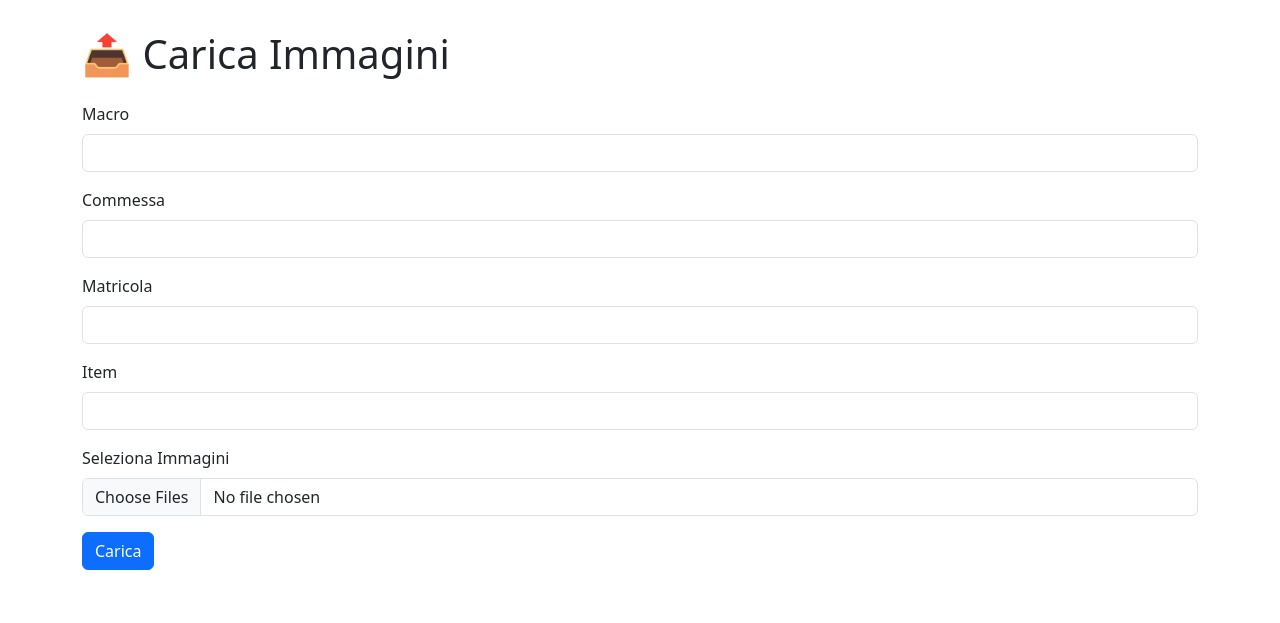
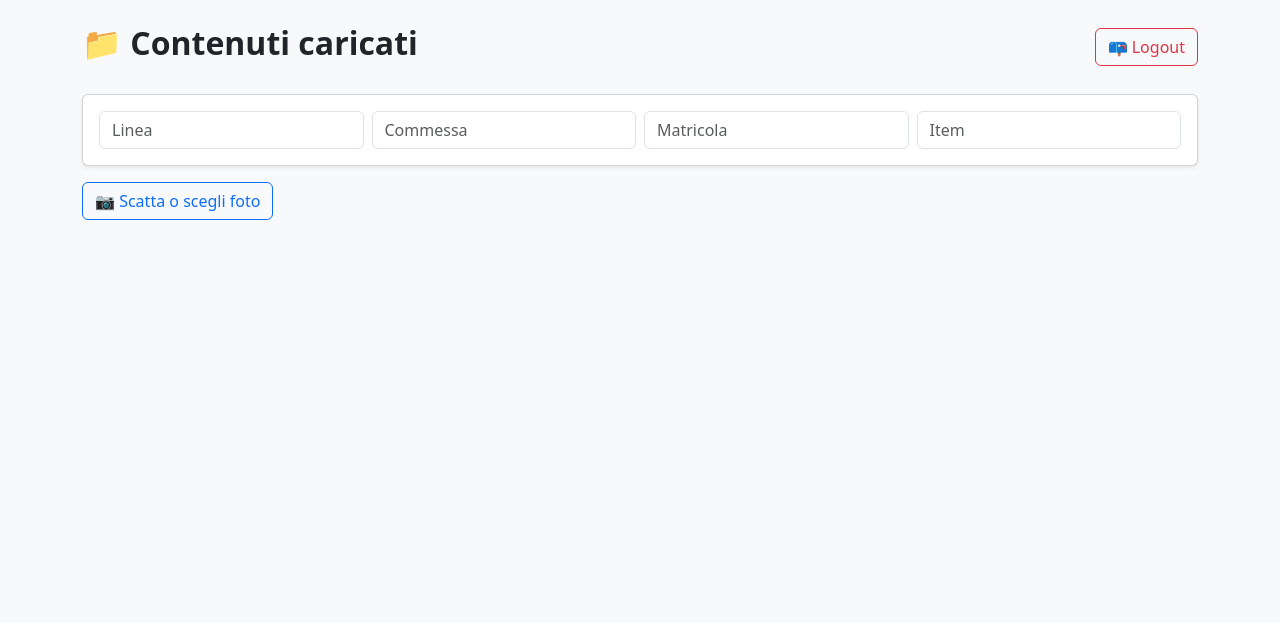
Before and after one commit to Pasqualicchio/flutter_server, a Flask app: template templates/upload.html in a window 1280 px wide. Shown: the top 623 px of the page. Run offline with Flask 3, Linux system fonts and the light colour scheme; the template is opened without the code that fills it, so the values that code supplies are empty.

Commit message:
Aggiunta pulsanti per scatto/caricamento immagini e conferma upload con anteprima

```diff
--- a/templates/upload.html
+++ b/templates/upload.html
@@ -2,69 +2,135 @@
 <html lang="it">
 <head>
   <meta charset="UTF-8">
-    <title>📤 Carica Immagini</title>
+  <title>📁 Contenuti caricati</title>
+  <meta name="viewport" content="width=device-width, initial-scale=1">
   <link href="https://cdn.jsdelivr.net/npm/bootstrap@5.3.0/dist/css/bootstrap.min.css" rel="stylesheet">
   <style>
-        body { padding: 30px; }
-        .preview-img { max-height: 150px; margin: 10px; }
+    .thumb { height: 150px; object-fit: cover; }
+    .file-entry { transition: all 0.2s ease; }
+    .file-entry:hover { background-color: #f8f9fa; }
+    .dropzone {
+      border: 2px dashed #6c757d;
+      border-radius: 0.5rem;
+      padding: 2rem;
+      text-align: center;
+      color: #6c757d;
+      margin-bottom: 2rem;
+      transition: background-color 0.3s ease;
+    }
+    .dropzone.dragover { background-color: #e9ecef; }
+    #progressBar { height: 20px; margin-top: 1rem; display: none; }
+    #galleryPreview img {
+      max-height: 100px;
+      border: 1px solid #ccc;
+      border-radius: 8px;
+      margin-right: 8px;
+    }
   </style>
 </head>
-<body class="container">
-    <h1 class="mb-4">📤 Carica Immagini</h1>
+<body class="bg-light">
+<div class="container py-4">
 
-    <form id="uploadForm" method="POST" enctype="multipart/form-data" action="/upload">
-        <div class="mb-3">
-            <label class="form-label">Macro</label>
-            <input type="text" class="form-control" name="macro" required>
+  <!-- Header -->
+  <div class="d-flex justify-content-between align-items-center mb-4">
+    <h2>📁 <strong>Contenuti caricati</strong></h2>
+    <a href="/logout" class="btn btn-outline-danger">📪 Logout</a>
   </div>
-        <div class="mb-3">
-            <label class="form-label">Commessa</label>
-            <input type="text" class="form-control" name="commessa" required>
+
+  <!-- Form identificativo -->
+  <div class="card p-3 mb-3 shadow-sm">
+    <div class="row g-2">
+      <div class="col-md-3">
+        <input type="text" id="lineaInput" class="form-control" placeholder="Linea" required>
       </div>
-        <div class="mb-3">
-            <label class="form-label">Matricola</label>
-            <input type="text" class="form-control" name="matricola" required>
+      <div class="col-md-3">
+        <input type="text" id="commessaInput" class="form-control" placeholder="Commessa" required>
       </div>
-        <div class="mb-3">
-            <label class="form-label">Item</label>
-            <input type="text" class="form-control" name="item" required>
+      <div class="col-md-3">
+        <input type="text" id="matricolaInput" class="form-control" placeholder="Matricola" required>
       </div>
-        <div class="mb-3">
-            <label class="form-label">Seleziona Immagini</label>
-            <input class="form-control" type="file" name="image" id="imageInput" accept="image/*" multiple required>
+      <div class="col-md-3">
+        <input type="text" id="itemInput" class="form-control" placeholder="Item" required>
       </div>
-        <div id="preview" class="d-flex flex-wrap"></div>
+    </div>
+  </div>
 
-        <button type="submit" class="btn btn-primary">Carica</button>
-    </form>
+  <!-- Pulsanti fotocamera + anteprima -->
+  <div class="mb-4 d-flex gap-2">
+    <input type="file" id="cameraInput" accept="image/*" capture="environment" hidden multiple>
+    <button class="btn btn-outline-primary" onclick="document.getElementById('cameraInput').click()">📷 Scatta o scegli foto</button>
+    <button class="btn btn-success d-none" id="confirmUploadBtn">✅ Carica immagini</button>
+  </div>
 
-    <div id="alertArea" class="mt-4"></div>
+  <!-- Anteprima immagini selezionate -->
+  <div id="galleryPreview" class="mb-4 d-flex flex-wrap"></div>
 
   <script>
-        const input = document.getElementById('imageInput');
-        const preview = document.getElementById('preview');
+    let selectedFiles = [];
 
-        input.addEventListener('change', () => {
+    const cameraInput = document.getElementById("cameraInput");
+    const preview = document.getElementById("galleryPreview");
+    const confirmBtn = document.getElementById("confirmUploadBtn");
+
+    cameraInput.addEventListener("change", () => {
+      selectedFiles = Array.from(cameraInput.files);
       preview.innerHTML = "";
-            [...input.files].forEach(file => {
+
+      if (selectedFiles.length > 0) {
+        confirmBtn.classList.remove("d-none");
+      } else {
+        confirmBtn.classList.add("d-none");
+      }
+
+      selectedFiles.forEach(file => {
         const reader = new FileReader();
         reader.onload = e => {
           const img = document.createElement("img");
           img.src = e.target.result;
-                    img.className = "preview-img";
           preview.appendChild(img);
         };
         reader.readAsDataURL(file);
       });
     });
 
-        document.getElementById('uploadForm').addEventListener('submit', function (e) {
-            const alertBox = document.getElementById('alertArea');
-            alertBox.innerHTML = `
-                <div class="alert alert-success" role="alert">
-                    ✅ Immagini caricate con successo!
-                </div>`;
+    confirmBtn.addEventListener("click", () => {
+      const linea = document.getElementById("lineaInput").value.trim();
+      const commessa = document.getElementById("commessaInput").value.trim();
+      const matricola = document.getElementById("matricolaInput").value.trim();
+      const item = document.getElementById("itemInput").value.trim();
+
+      if (!linea || !commessa || !matricola || !item) {
+        alert("⚠️ Compila tutti i campi: linea, commessa, matricola, item");
+        return;
+      }
+
+      selectedFiles.forEach((file, index) => {
+        const ext = file.name.split(".").pop();
+        const filename = `${linea}_${commessa}_${matricola}_${item}${selectedFiles.length > 1 ? `_n${index + 1}` : ""}.${ext}`;
+
+        const formData = new FormData();
+        formData.append("file", file, filename);
+        formData.append("linea", linea);
+        formData.append("commessa", commessa);
+        formData.append("matricola", matricola);
+        formData.append("item", item);
+
+        const xhr = new XMLHttpRequest();
+        xhr.open("POST", "/upload", true);
+        xhr.onload = () => {
+          if (xhr.status === 200) {
+            selectedFiles = [];
+            preview.innerHTML = "";
+            confirmBtn.classList.add("d-none");
+            location.reload();
+          } else {
+            alert("❌ Upload fallito");
+          }
+        };
+        xhr.send(formData);
+      });
     });
   </script>
+</div>
 </body>
 </html>
```
Lines whose indentation alone changed are shown as unchanged.
